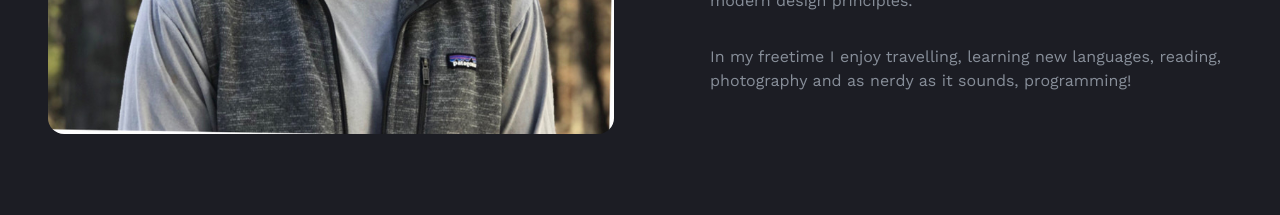
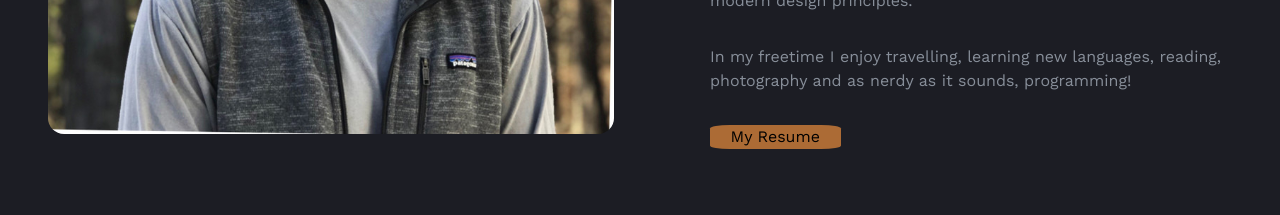
Before and after one commit to MackGrissom/MackPortfolio, a React (Create React App) app: page / in a window 1280 px wide. Shown: the part 1240-1455 px from the top of the page. Built offline with nearby package versions, Linux system fonts and the light colour scheme; a web font is replaced by a local one.

Commit message:
minor wording changes

```diff
--- a/src/components/About.js
+++ b/src/components/About.js
@@ -36,7 +36,7 @@ const About = () => {
            {/* <button className='btn btn-md bg-accent hover:bg-secondary-hover transition-all'>
               Contact me
            </button> */}
-
+            <a href='https://app.enhancv.com/share/7cdac89a/?utm_medium=growth&utm_campaign=share-resume&utm_source=dynamic' className='resume'> My Resume</a>
 
           </div>
         </div>
--- a/src/components/Hero.js
+++ b/src/components/Hero.js
@@ -21,6 +21,7 @@ const Hero = () => {
             <p className='pt-4 pb-8 md:pt-6 md:pb-12 max-w-[480px] text-lg text-center lg:text-left'>
               Let's connect and see how I can help you take your idea from zero to one.
             </p>
+
             {/* <button className='btn btn-md bg-accent hover:bg-secondary-hover md:btn-lg transition-all'>
             <Link
                 to="Contact"
--- a/src/data.js
+++ b/src/data.js
@@ -223,9 +223,9 @@ export const services = [
   },
   {
     icon: <FiSmile />,
-    name: 'Branding',
+    name: 'Design Sprint',
     description:
-      ' Building and managing a brand strategy will help your company become a market leader! Design of your brand includes all aspects of your marketing program, such as advertising and customer satisfaction.',
+      'I will lead you and your team through a intensive 5 day design sprint. If you are unfamiliar a design sprint is a time-constrained, five-phase process that uses design thinking with the aim of reducing the risk when bringing a new product, service or a feature to the market. This is vital for any new product or service - here is a look into the 5 stages of a design sprint: Empathize, Define, Ideate, Prototype, and Test. If you are ready, lets start sprinting!   ',
   },
 ];
 
--- a/src/index.css
+++ b/src/index.css
@@ -64,3 +64,11 @@
 #root > div > section.bg-tertiary.py-12 > div > div > div:nth-child(5) > img {
   height: 4rem;
 }
+
+.resume {
+  background-color: rgb(172, 107, 53);
+  color: black;
+  width: 25%;
+  text-align: center;
+  border-radius: 15%;
+}
```
